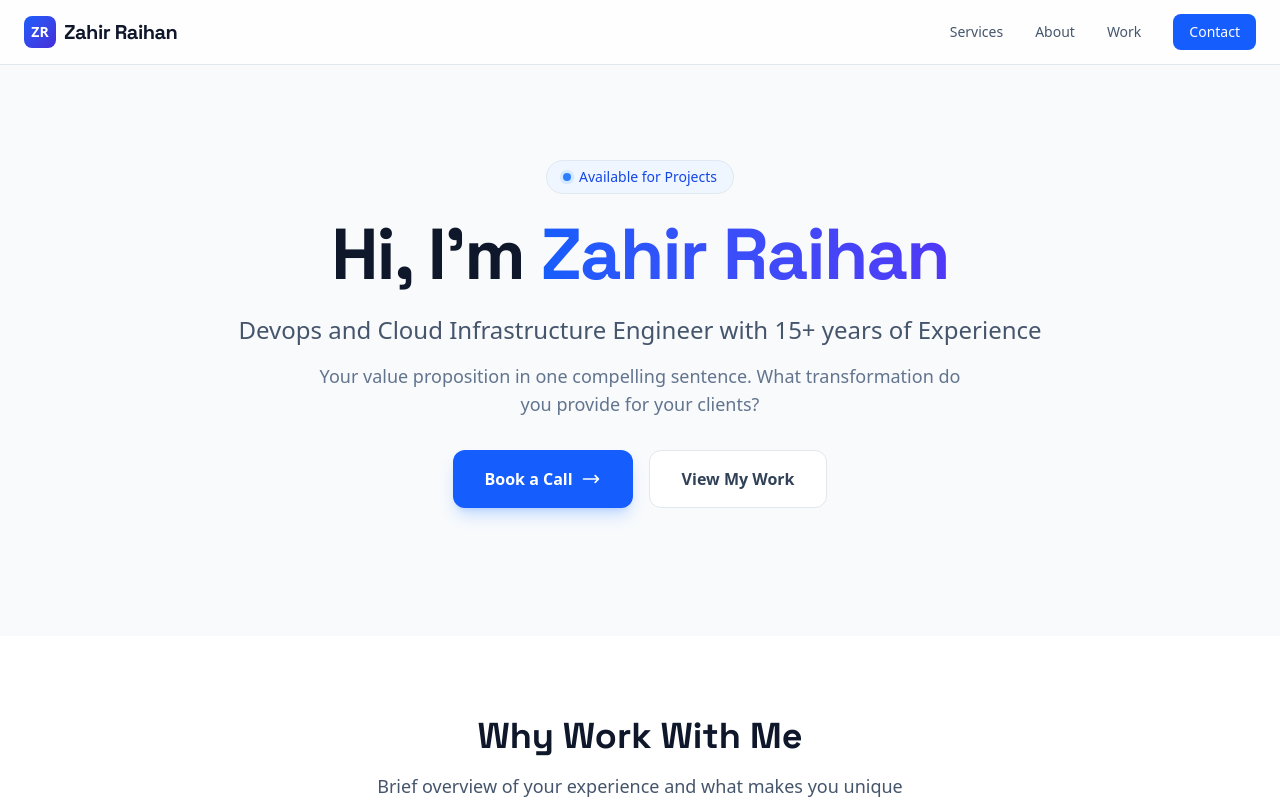
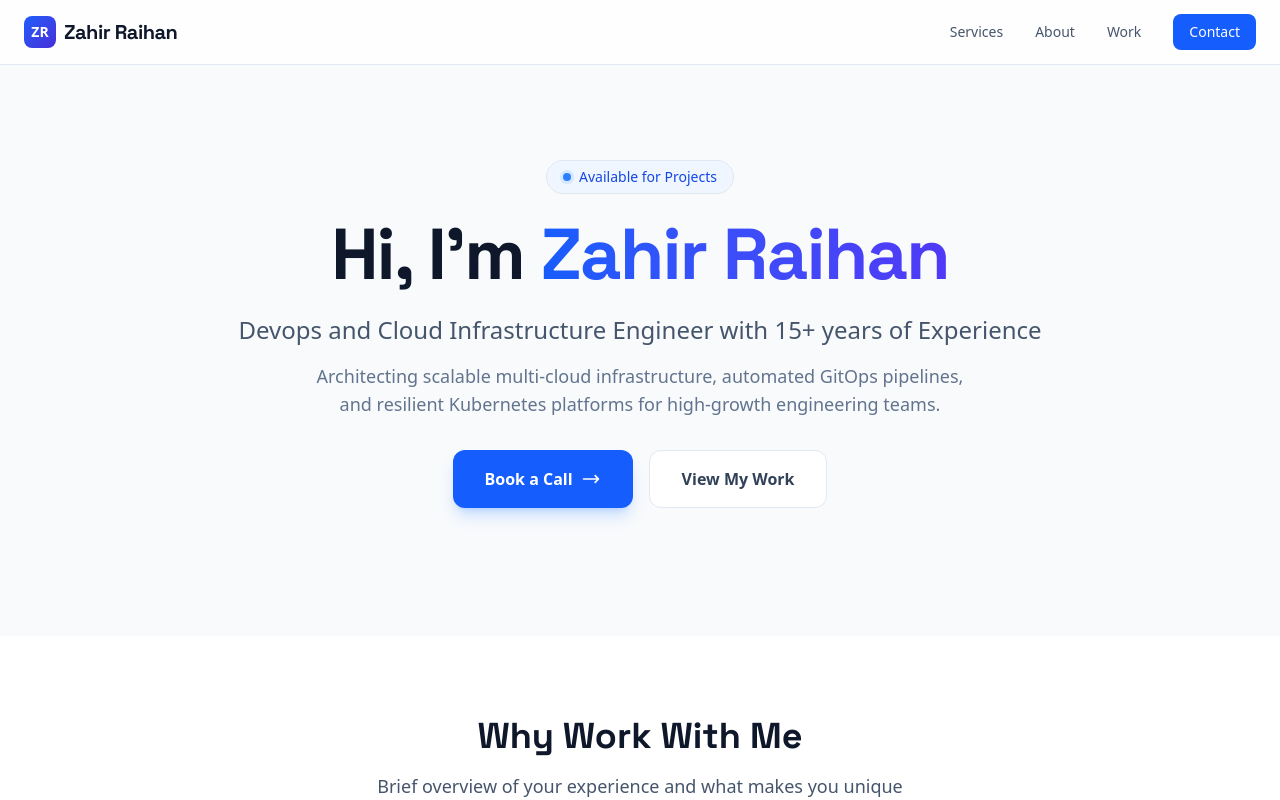
Before and after one commit to zraihan-CSTU/ZR-landing-page, a Next.js app: page / in a window 1280 px wide. Shown: the top 800 px of the page. Built offline with nearby package versions, Linux system fonts and the light colour scheme.

Commit message:
Changed Architechting ... page.tsx file in app folder

```diff
--- a/app/page.tsx
+++ b/app/page.tsx
@@ -106,7 +106,7 @@ export default function Home() {
 
             {/* Tagline */}
             <p className="text-lg text-slate-500 dark:text-slate-400 mb-8 max-w-2xl mx-auto">
-              Your value proposition in one compelling sentence. What transformation do you provide for your clients?
+              Architecting scalable multi-cloud infrastructure, automated GitOps pipelines, and resilient Kubernetes platforms for high-growth engineering teams.
             </p>
 
             {/* CTA Buttons */}
```
